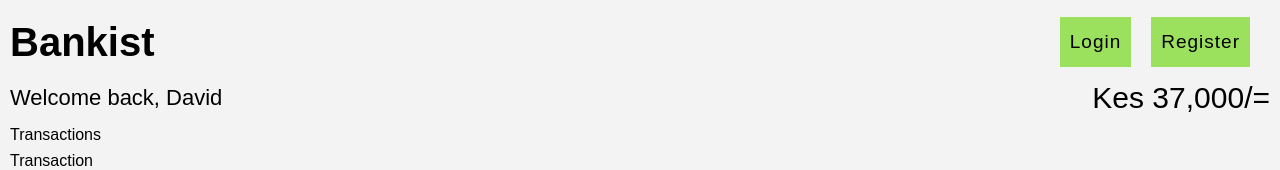
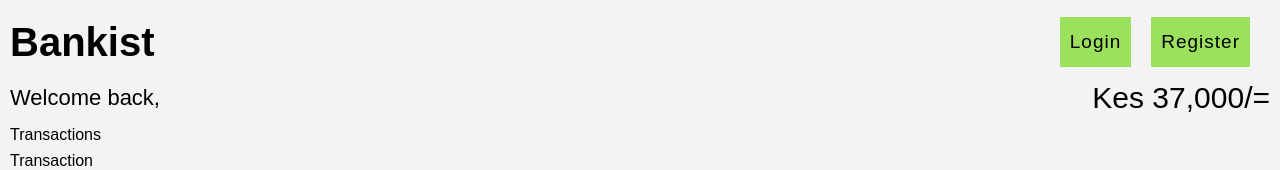
Before and after one commit to davidkiama/Bankist, a React (Create React App) app in the folder client/: page /dashboard in a window 1280 px wide. Shown: the top 170 px of the page. Built offline with nearby package versions, Linux system fonts and the light colour scheme.

Commit message:
Use user's first name on the dashboard

```diff
--- a/client/src/components/Dashboard/Dashboard.js
+++ b/client/src/components/Dashboard/Dashboard.js
@@ -1,4 +1,4 @@
-import React from "react";
+import React, { useState } from "react";
 
 //custom components
 
@@ -10,10 +10,11 @@ import WithdrawForm from "../Forms/WithdrawForm";
 
 import "./Dashboard.css";
 function Dashboard() {
+  const [userProfile, setUserProfile] = useState(JSON.parse(localStorage.getItem("profile")));
   return (
     <main className="dashboard">
       <div className="dashboard__header">
-        <h4>Welcome back, David</h4>
+        <h4>Welcome back, {userProfile?.result?.firstName} </h4>
         <span>Kes 37,000/=</span>
       </div>
 
```
